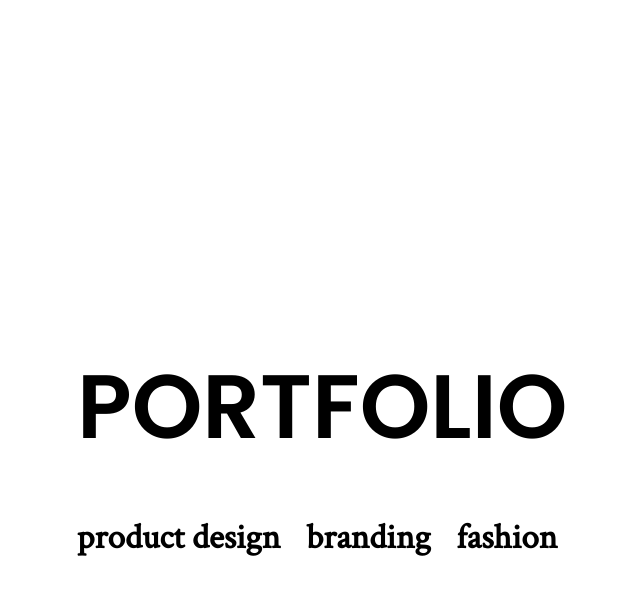
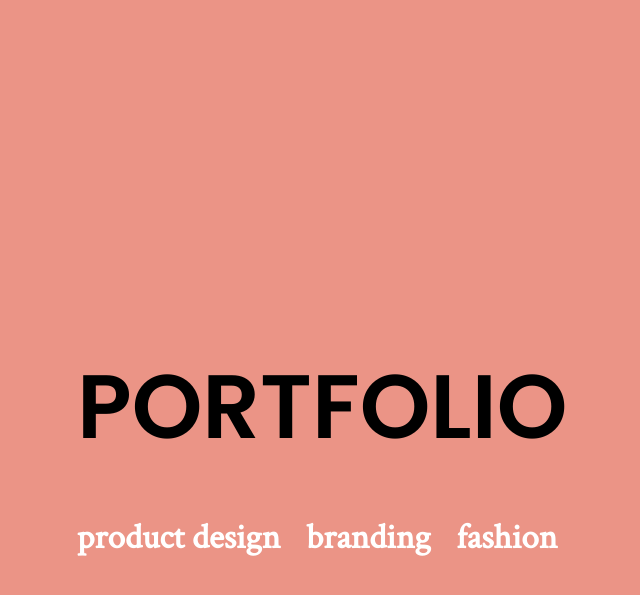
Before and after one commit to aamirpeeran/aamirpeeran.github.io, a Jekyll site: the page built from portfolio.html, in a window 1280 px wide. Shown: the top 595 px of the page, without its empty margins (19-659 px from the left). Built offline with Jekyll 4.4.1, drawn with Linux system fonts in a browser that asks for light colours.

Commit message:
color changes

```diff
--- a/public/css/base.css
+++ b/public/css/base.css
@@ -77,7 +77,7 @@ section.products {
 }
 
 .portfolioLink {
-    color: var(--black);
+    color: var(--white);
 }
 
 .link {
--- a/public/css/portfolio.css
+++ b/public/css/portfolio.css
@@ -1,5 +1,5 @@
 .portfolio {
-    background: var(--background-white);
+    background: var(--background-coral);
     color: var(--black);
     font-weight: 700;
 }
--- a/public/css/variables.css
+++ b/public/css/variables.css
@@ -2,11 +2,14 @@
     --background-grey: #9EA3B0;
     --background-white: #ffffff;
     --background-faded-red: #FAE1DF;
+    --background-coral: #EB9486;
 
     --white: #ffffff;
     --black: #000000;
     --grey: #9EA3B0;
     --red: #F04848;
+    --faded-red: #FAE1DF;
+
 
     --line: #FAEBD7;
 
```
